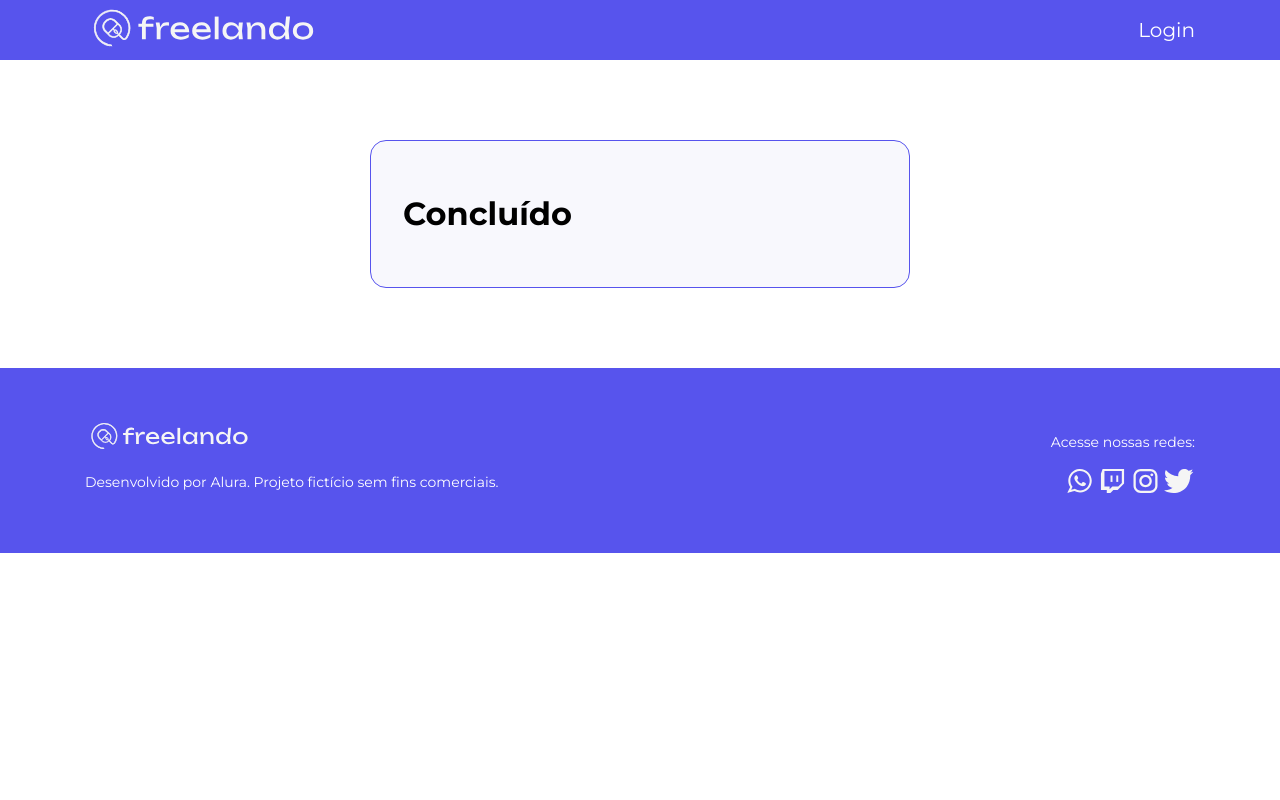
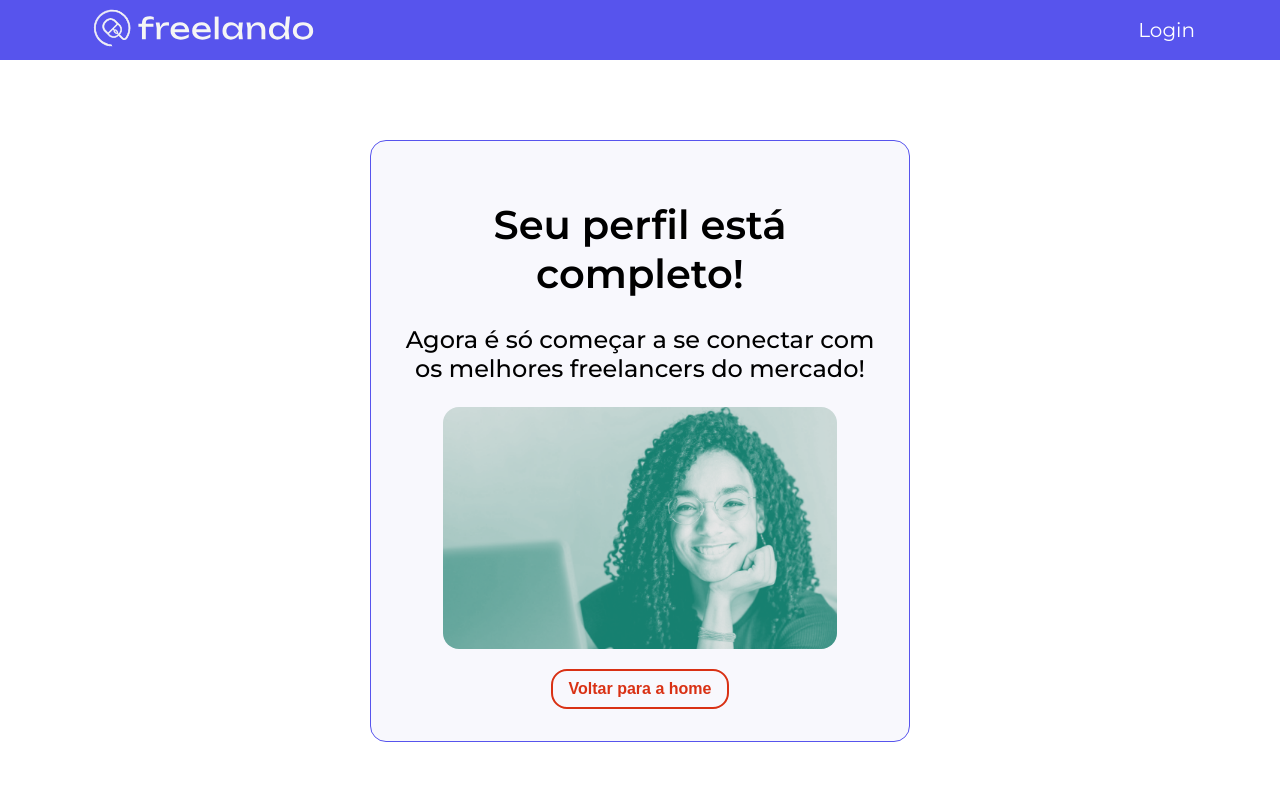
Before and after one commit to eric-suzuki-archive/alura-react-12, a React (Create React App) app: page /cadastro/concluido in a window 1280 px wide. Shown: the top 800 px of the page. Built offline with nearby package versions, Linux system fonts and the light colour scheme.

Commit message:
Module 03-Aula 06

```diff
--- /dev/null
+++ b/src/paginas/cadastro/Concluido.jsx
@@ -0,0 +1,39 @@
+import styled from "@emotion/styled"
+import { Col, Row } from "react-grid-system"
+import { Link } from "react-router-dom"
+import { Botao } from "../../componentes/Botao/Botao"
+import { Tipografia } from "../../componentes/Tipografia/Tipografia"
+
+import conclusao from './assets/cliente-concluido.png'
+
+const ImagemEstilizada = styled.img`
+    max-width: 100%;
+    border-radius: 16px;
+`
+
+const Concluido = () => {
+    return (<>
+        <div style={{ textAlign: 'center' }}>
+            <Tipografia variante="h1" componente="h1">
+                Seu perfil está completo!
+            </Tipografia>
+            <Tipografia variante="h3" componente="h3">
+                Agora é só começar a se conectar com os melhores freelancers do mercado!
+            </Tipografia>
+        </div>
+        <figure>
+            <ImagemEstilizada src={conclusao} alt="" />
+        </figure>
+        <Row justify="center">
+            <Col lg={6} md={6} sm={6} style={{ textAlign: 'center' }}>
+                <Link to='/cadastro'>
+                    <Botao variante="secundaria">
+                        Voltar para a home
+                    </Botao>
+                </Link>
+            </Col>
+        </Row>
+    </>)
+}
+
+export default Concluido
--- a/src/router/router.jsx
+++ b/src/router/router.jsx
@@ -1,4 +1,5 @@
 import { createBrowserRouter } from "react-router-dom"
+import Concluido from "../paginas/cadastro/Concluido";
 import DadosPessoais from "../paginas/cadastro/DadosPessoais";
 import Interesses from "../paginas/cadastro/Interesses";
 import LayoutBaseCadastro from "../paginas/cadastro/LayoutBaseCadastro";
@@ -28,7 +29,7 @@ export const router = createBrowserRouter([
                     },
                     {
                         path: 'concluido',
-                        element: <h1>Concluído</h1>
+                        element: <Concluido />
                     }
                 ]
             }
```
